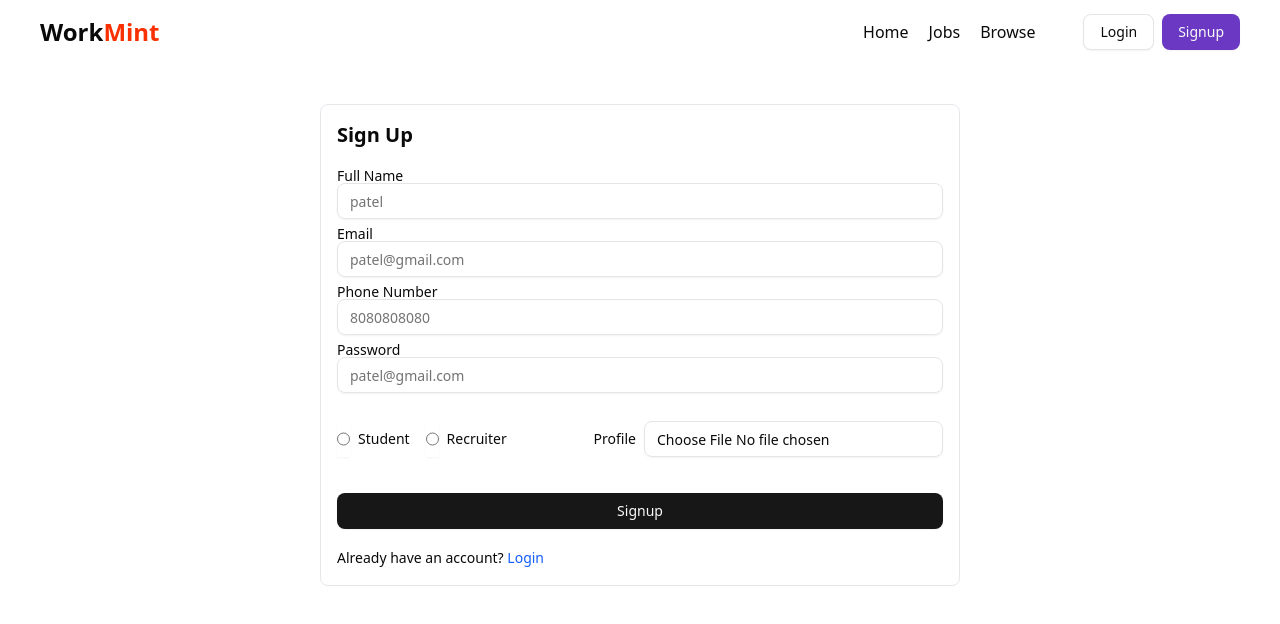
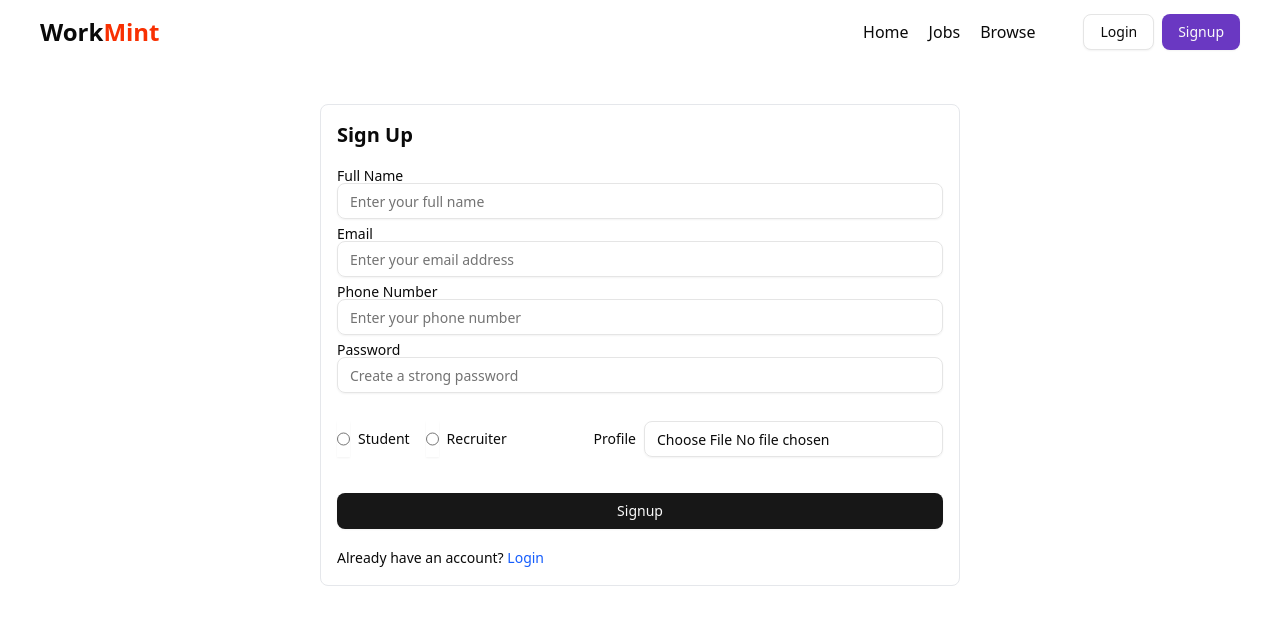
Before and after one commit to FaiqueIbrahimi/WorkMint, a React (Vite) app in the folder frontend/: page /signup in a window 1280 px wide. Shown: the top 624 px of the page. Built offline with nearby package versions, Linux system fonts and the light colour scheme.

Commit message:
UI changes

```diff
--- a/frontend/src/components/auth/Login.jsx
+++ b/frontend/src/components/auth/Login.jsx
@@ -66,7 +66,7 @@ const Login = () => {
                             value={input.email}
                             name="email"
                             onChange={changeEventHandler}
-                            placeholder="example@gmail.com"
+                            placeholder="Enter your email address"
                         />
                     </div>
 
@@ -77,7 +77,7 @@ const Login = () => {
                             value={input.password}
                             name="password"
                             onChange={changeEventHandler}
-                            placeholder="example"
+                            placeholder="Enter your password"
                         />
                     </div>
                     <div className='flex items-center justify-between'>
--- a/frontend/src/components/auth/Signup.jsx
+++ b/frontend/src/components/auth/Signup.jsx
@@ -80,7 +80,7 @@ const Signup = () => {
                             value={input.fullname}
                             name="fullname"
                             onChange={changeEventHandler}
-                            placeholder="patel"
+                            placeholder="Enter your full name"
                         />
                     </div>
                     <div className='my-2'>
@@ -90,7 +90,7 @@ const Signup = () => {
                             value={input.email}
                             name="email"
                             onChange={changeEventHandler}
-                            placeholder="patel@gmail.com"
+                            placeholder="Enter your email address"
                         />
                     </div>
                     <div className='my-2'>
@@ -100,7 +100,7 @@ const Signup = () => {
                             value={input.phoneNumber}
                             name="phoneNumber"
                             onChange={changeEventHandler}
-                            placeholder="8080808080"
+                            placeholder="Enter your phone number"
                         />
                     </div>
                     <div className='my-2'>
@@ -110,7 +110,7 @@ const Signup = () => {
                             value={input.password}
                             name="password"
                             onChange={changeEventHandler}
-                            placeholder="patel@gmail.com"
+                            placeholder="Create a strong password"
                         />
                     </div>
                     <div className='flex items-center justify-between'>
```
